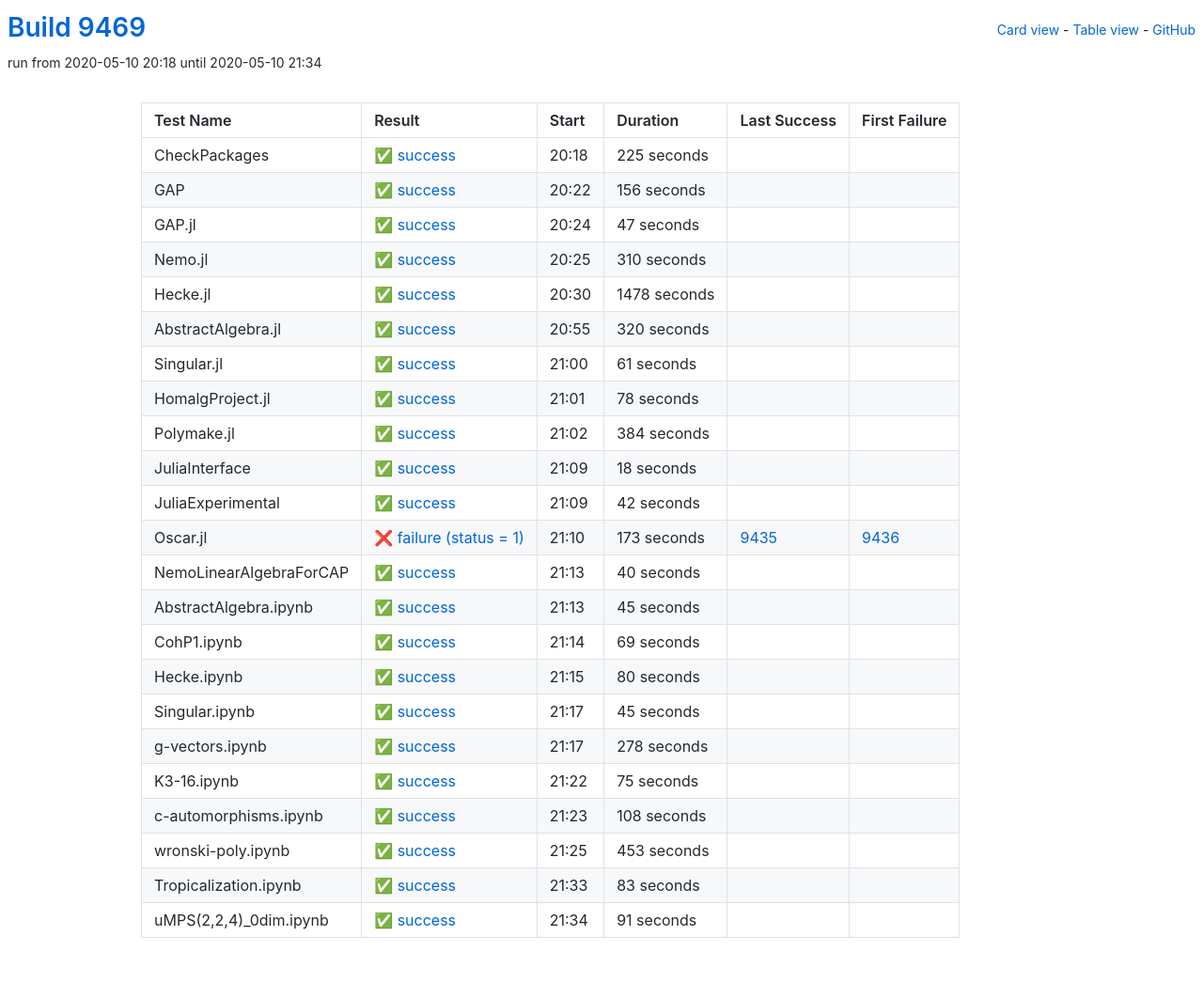
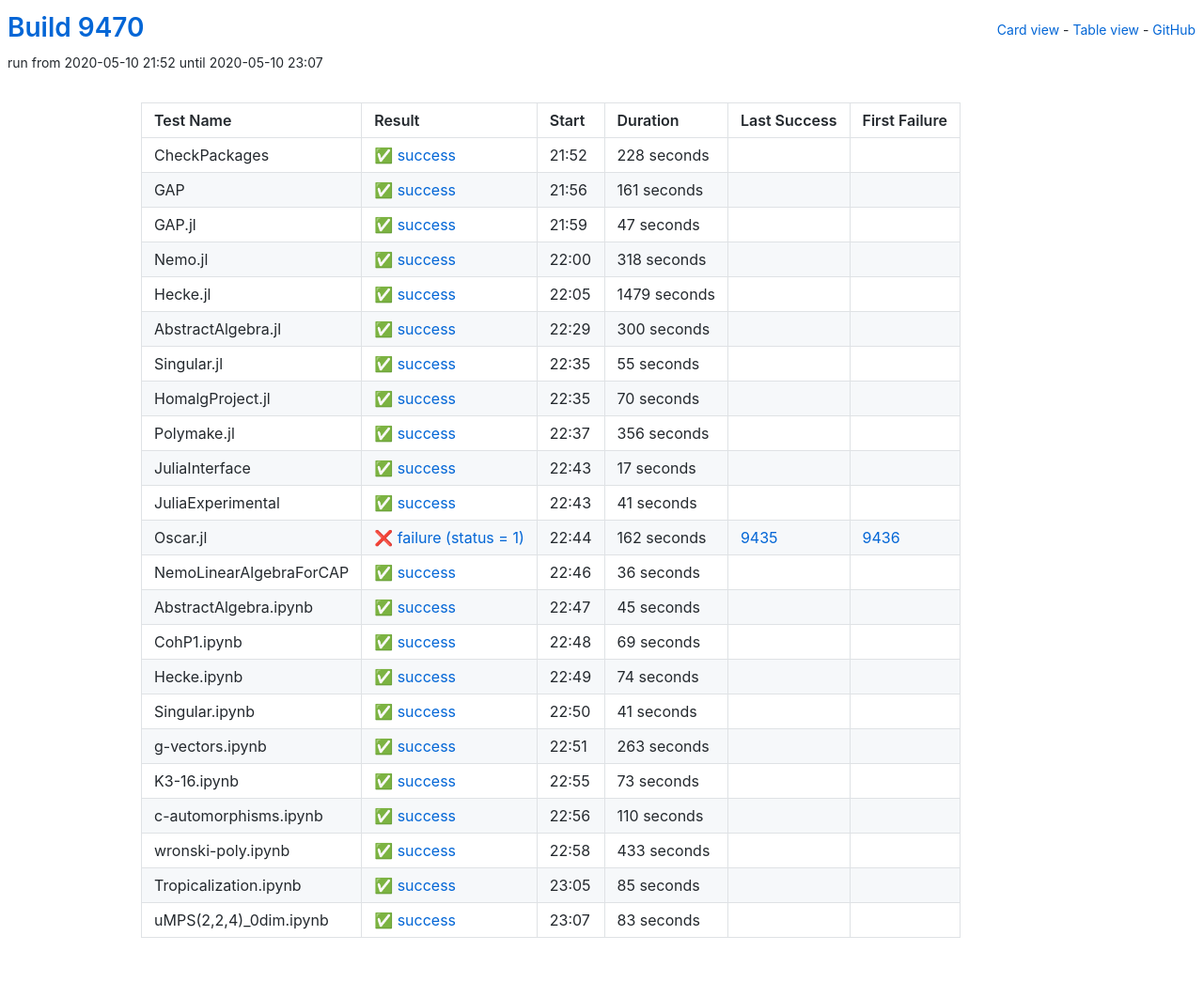
Before and after one commit to oscar-system/oscar-ci-status, a Jekyll site: the page built from table.html, in a window 1280 px wide. Shown: the whole page at 94% size. Built offline with Jekyll 4.4.1, drawn with Linux system fonts in a browser that asks for light colours.

Commit message:
Build 9470

```diff
--- a/_data/ci.yml
+++ b/_data/ci.yml
@@ -1,29 +1,29 @@
-build: 9469
-build_url: https://oscarci.mathematik.uni-kl.de/job/oscar/9469/
+build: 9470
+build_url: https://oscarci.mathematik.uni-kl.de/job/oscar/9470/
 job: oscar
 tests:
-- duration: 225
+- duration: 228
   exitcode: 0
   first_failure: false
   first_failure_url: null
   id: checkpackages
   last_success: false
   last_success_url: null
-  log: https://oscarci.mathematik.uni-kl.de/job/oscar/9469/artifact/logs/build-9469/CheckPackages.log
+  log: https://oscarci.mathematik.uni-kl.de/job/oscar/9470/artifact/logs/build-9470/CheckPackages.log
   name: CheckPackages
-  start: 2020-05-10 20:18
+  start: 2020-05-10 21:52
   status: success
   success: true
-- duration: 156
+- duration: 161
   exitcode: 0
   first_failure: false
   first_failure_url: null
   id: gap
   last_success: false
   last_success_url: null
-  log: https://oscarci.mathematik.uni-kl.de/job/oscar/9469/artifact/logs/build-9469/GAP.log
+  log: https://oscarci.mathematik.uni-kl.de/job/oscar/9470/artifact/logs/build-9470/GAP.log
   name: GAP
-  start: 2020-05-10 20:22
+  start: 2020-05-10 21:56
   status: success
   success: true
 - duration: 47
@@ -33,129 +33,129 @@ tests:
   id: gap-jl
   last_success: false
   last_success_url: null
-  log: https://oscarci.mathematik.uni-kl.de/job/oscar/9469/artifact/logs/build-9469/GAP.jl.log
+  log: https://oscarci.mathematik.uni-kl.de/job/oscar/9470/artifact/logs/build-9470/GAP.jl.log
   name: GAP.jl
-  start: 2020-05-10 20:24
+  start: 2020-05-10 21:59
   status: success
   success: true
-- duration: 310
+- duration: 318
   exitcode: 0
   first_failure: false
   first_failure_url: null
   id: nemo-jl
   last_success: false
   last_success_url: null
-  log: https://oscarci.mathematik.uni-kl.de/job/oscar/9469/artifact/logs/build-9469/Nemo.jl.log
+  log: https://oscarci.mathematik.uni-kl.de/job/oscar/9470/artifact/logs/build-9470/Nemo.jl.log
   name: Nemo.jl
-  start: 2020-05-10 20:25
+  start: 2020-05-10 22:00
   status: success
   success: true
-- duration: 1478
+- duration: 1479
   exitcode: 0
   first_failure: false
   first_failure_url: null
   id: hecke-jl
   last_success: false
   last_success_url: null
-  log: https://oscarci.mathematik.uni-kl.de/job/oscar/9469/artifact/logs/build-9469/Hecke.jl.log
+  log: https://oscarci.mathematik.uni-kl.de/job/oscar/9470/artifact/logs/build-9470/Hecke.jl.log
   name: Hecke.jl
-  start: 2020-05-10 20:30
+  start: 2020-05-10 22:05
   status: success
   success: true
-- duration: 320
+- duration: 300
   exitcode: 0
   first_failure: false
   first_failure_url: null
   id: abstractalgebra-jl
   last_success: false
   last_success_url: null
-  log: https://oscarci.mathematik.uni-kl.de/job/oscar/9469/artifact/logs/build-9469/AbstractAlgebra.jl.log
+  log: https://oscarci.mathematik.uni-kl.de/job/oscar/9470/artifact/logs/build-9470/AbstractAlgebra.jl.log
   name: AbstractAlgebra.jl
-  start: 2020-05-10 20:55
+  start: 2020-05-10 22:29
   status: success
   success: true
-- duration: 61
+- duration: 55
   exitcode: 0
   first_failure: false
   first_failure_url: null
   id: singular-jl
   last_success: false
   last_success_url: null
-  log: https://oscarci.mathematik.uni-kl.de/job/oscar/9469/artifact/logs/build-9469/Singular.jl.log
+  log: https://oscarci.mathematik.uni-kl.de/job/oscar/9470/artifact/logs/build-9470/Singular.jl.log
   name: Singular.jl
-  start: 2020-05-10 21:00
+  start: 2020-05-10 22:35
   status: success
   success: true
-- duration: 78
+- duration: 70
   exitcode: 0
   first_failure: false
   first_failure_url: null
   id: homalgproject-jl
   last_success: false
   last_success_url: null
-  log: https://oscarci.mathematik.uni-kl.de/job/oscar/9469/artifact/logs/build-9469/HomalgProject.jl.log
+  log: https://oscarci.mathematik.uni-kl.de/job/oscar/9470/artifact/logs/build-9470/HomalgProject.jl.log
   name: HomalgProject.jl
-  start: 2020-05-10 21:01
+  start: 2020-05-10 22:35
   status: success
   success: true
-- duration: 384
+- duration: 356
   exitcode: 0
   first_failure: false
   first_failure_url: null
   id: polymake-jl
   last_success: false
   last_success_url: null
-  log: https://oscarci.mathematik.uni-kl.de/job/oscar/9469/artifact/logs/build-9469/Polymake.jl.log
+  log: https://oscarci.mathematik.uni-kl.de/job/oscar/9470/artifact/logs/build-9470/Polymake.jl.log
   name: Polymake.jl
-  start: 2020-05-10 21:02
+  start: 2020-05-10 22:37
   status: success
   success: true
-- duration: 18
+- duration: 17
   exitcode: 0
   first_failure: false
   first_failure_url: null
   id: juliainterface
   last_success: false
   last_success_url: null
-  log: https://oscarci.mathematik.uni-kl.de/job/oscar/9469/artifact/logs/build-9469/JuliaInterface.log
+  log: https://oscarci.mathematik.uni-kl.de/job/oscar/9470/artifact/logs/build-9470/JuliaInterface.log
   name: JuliaInterface
-  start: 2020-05-10 21:09
+  start: 2020-05-10 22:43
   status: success
   success: true
-- duration: 42
+- duration: 41
   exitcode: 0
   first_failure: false
   first_failure_url: null
   id: juliaexperimental
   last_success: false
   last_success_url: null
-  log: https://oscarci.mathematik.uni-kl.de/job/oscar/9469/artifact/logs/build-9469/JuliaExperimental.log
+  log: https://oscarci.mathematik.uni-kl.de/job/oscar/9470/artifact/logs/build-9470/JuliaExperimental.log
   name: JuliaExperimental
-  start: 2020-05-10 21:09
+  start: 2020-05-10 22:43
   status: success
   success: true
-- duration: 173
+- duration: 162
   exitcode: 1
   first_failure: 9436
   first_failure_url: https://oscarci.mathematik.uni-kl.de/job/oscar/9436/
   id: oscar-jl
   last_success: 9435
   last_success_url: https://oscarci.mathematik.uni-kl.de/job/oscar/9435/
-  log: https://oscarci.mathematik.uni-kl.de/job/oscar/9469/artifact/logs/build-9469/Oscar.jl.log
+  log: https://oscarci.mathematik.uni-kl.de/job/oscar/9470/artifact/logs/build-9470/Oscar.jl.log
   name: Oscar.jl
-  start: 2020-05-10 21:10
+  start: 2020-05-10 22:44
   status: failure
   success: false
-- duration: 40
+- duration: 36
   exitcode: 0
   first_failure: false
   first_failure_url: null
   id: nemolinearalgebraforcap
   last_success: false
   last_success_url: null
-  log: https://oscarci.mathematik.uni-kl.de/job/oscar/9469/artifact/logs/build-9469/NemoLinearAlgebraForCAP.log
+  log: https://oscarci.mathematik.uni-kl.de/job/oscar/9470/artifact/logs/build-9470/NemoLinearAlgebraForCAP.log
   name: NemoLinearAlgebraForCAP
-  start: 2020-05-10 21:13
+  start: 2020-05-10 22:46
   status: success
   success: true
 - duration: 45
@@ -165,9 +165,9 @@ tests:
   id: abstractalgebra-ipynb
   last_success: false
   last_success_url: null
-  log: https://oscarci.mathematik.uni-kl.de/job/oscar/9469/artifact/logs/build-9469/AbstractAlgebra.ipynb.log
+  log: https://oscarci.mathematik.uni-kl.de/job/oscar/9470/artifact/logs/build-9470/AbstractAlgebra.ipynb.log
   name: AbstractAlgebra.ipynb
-  start: 2020-05-10 21:13
+  start: 2020-05-10 22:47
   status: success
   success: true
 - duration: 69
@@ -177,104 +177,104 @@ tests:
   id: cohp1-ipynb
   last_success: false
   last_success_url: null
-  log: https://oscarci.mathematik.uni-kl.de/job/oscar/9469/artifact/logs/build-9469/CohP1.ipynb.log
+  log: https://oscarci.mathematik.uni-kl.de/job/oscar/9470/artifact/logs/build-9470/CohP1.ipynb.log
   name: CohP1.ipynb
-  start: 2020-05-10 21:14
+  start: 2020-05-10 22:48
   status: success
   success: true
-- duration: 80
+- duration: 74
   exitcode: 0
   first_failure: false
   first_failure_url: null
   id: hecke-ipynb
   last_success: false
   last_success_url: null
-  log: https://oscarci.mathematik.uni-kl.de/job/oscar/9469/artifact/logs/build-9469/Hecke.ipynb.log
+  log: https://oscarci.mathematik.uni-kl.de/job/oscar/9470/artifact/logs/build-9470/Hecke.ipynb.log
   name: Hecke.ipynb
-  start: 2020-05-10 21:15
+  start: 2020-05-10 22:49
   status: success
   success: true
-- duration: 45
+- duration: 41
   exitcode: 0
   first_failure: false
   first_failure_url: null
   id: singular-ipynb
   last_success: false
   last_success_url: null
-  log: https://oscarci.mathematik.uni-kl.de/job/oscar/9469/artifact/logs/build-9469/Singular.ipynb.log
+  log: https://oscarci.mathematik.uni-kl.de/job/oscar/9470/artifact/logs/build-9470/Singular.ipynb.log
   name: Singular.ipynb
-  start: 2020-05-10 21:17
+  start: 2020-05-10 22:50
   status: success
   success: true
-- duration: 278
+- duration: 263
   exitcode: 0
   first_failure: false
   first_failure_url: null
   id: g-vectors-ipynb
   last_success: false
   last_success_url: null
-  log: https://oscarci.mathematik.uni-kl.de/job/oscar/9469/artifact/logs/build-9469/g-vectors.ipynb.log
+  log: https://oscarci.mathematik.uni-kl.de/job/oscar/9470/artifact/logs/build-9470/g-vectors.ipynb.log
   name: g-vectors.ipynb
-  start: 2020-05-10 21:17
+  start: 2020-05-10 22:51
   status: success
   success: true
-- duration: 75
+- duration: 73
   exitcode: 0
   first_failure: false
   first_failure_url: null
   id: k3-16-ipynb
   last_success: false
   last_success_url: null
-  log: https://oscarci.mathematik.uni-kl.de/job/oscar/9469/artifact/logs/build-9469/K3-16.ipynb.log
+  log: https://oscarci.mathematik.uni-kl.de/job/oscar/9470/artifact/logs/build-9470/K3-16.ipynb.log
   name: K3-16.ipynb
-  start: 2020-05-10 21:22
+  start: 2020-05-10 22:55
   status: success
   success: true
-- duration: 108
+- duration: 110
   exitcode: 0
   first_failure: false
   first_failure_url: null
   id: c-automorphisms-ipynb
   last_success: false
   last_success_url: null
-  log: https://oscarci.mathematik.uni-kl.de/job/oscar/9469/artifact/logs/build-9469/c-automorphisms.ipynb.log
+  log: https://oscarci.mathematik.uni-kl.de/job/oscar/9470/artifact/logs/build-9470/c-automorphisms.ipynb.log
   name: c-automorphisms.ipynb
-  start: 2020-05-10 21:23
+  start: 2020-05-10 22:56
   status: success
   success: true
-- duration: 453
+- duration: 433
   exitcode: 0
   first_failure: false
   first_failure_url: null
   id: wronski-poly-ipynb
   last_success: false
   last_success_url: null
-  log: https://oscarci.mathematik.uni-kl.de/job/oscar/9469/artifact/logs/build-9469/wronski-poly.ipynb.log
+  log: https://oscarci.mathematik.uni-kl.de/job/oscar/9470/artifact/logs/build-9470/wronski-poly.ipynb.log
   name: wronski-poly.ipynb
-  start: 2020-05-10 21:25
+  start: 2020-05-10 22:58
+  status: success
+  success: true
+- duration: 85
+  exitcode: 0
+  first_failure: false
+  first_failure_url: null
+  id: tropicalization-ipynb
+  last_success: false
+  last_success_url: null
+  log: https://oscarci.mathematik.uni-kl.de/job/oscar/9470/artifact/logs/build-9470/Tropicalization.ipynb.log
+  name: Tropicalization.ipynb
+  start: 2020-05-10 23:05
   status: success
   success: true
 - duration: 83
   exitcode: 0
   first_failure: false
   first_failure_url: null
-  id: tropicalization-ipynb
-  last_success: false
-  last_success_url: null
-  log: https://oscarci.mathematik.uni-kl.de/job/oscar/9469/artifact/logs/build-9469/Tropicalization.ipynb.log
-  name: Tropicalization.ipynb
-  start: 2020-05-10 21:33
-  status: success
-  success: true
-- duration: 91
-  exitcode: 0
-  first_failure: false
-  first_failure_url: null
   id: umps-2-2-4-0dim-ipynb
   last_success: false
   last_success_url: null
-  log: https://oscarci.mathematik.uni-kl.de/job/oscar/9469/artifact/logs/build-9469/uMPS-2-2-4-_0dim.ipynb.log
+  log: https://oscarci.mathematik.uni-kl.de/job/oscar/9470/artifact/logs/build-9470/uMPS-2-2-4-_0dim.ipynb.log
   name: uMPS(2,2,4)_0dim.ipynb
-  start: 2020-05-10 21:34
+  start: 2020-05-10 23:07
   status: success
   success: true
```
Also changed, not shown: README.md.
